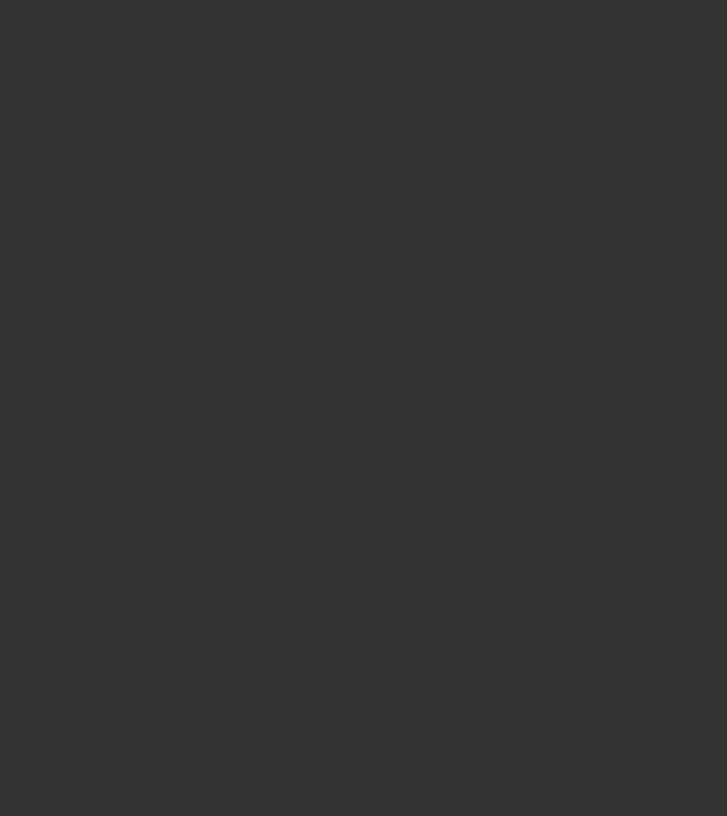
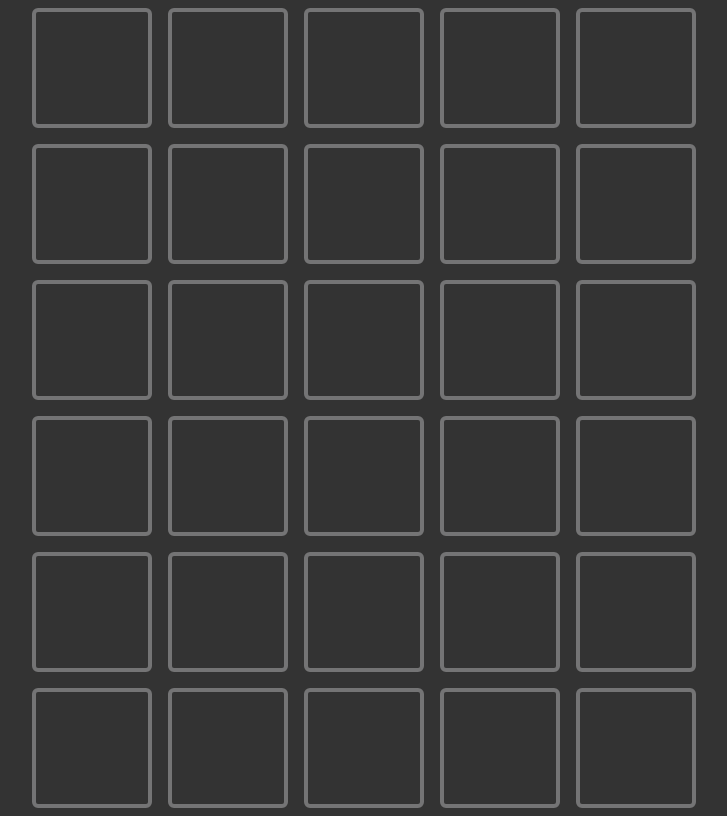
Before and after one commit to SeriousGuy888/BillzonianWordle, a Vue app: page / in a window 1280 px wide. Shown: the whole page, without its empty margins (276-1003 px from the left). Built offline with nearby package versions, Linux system fonts and the light colour scheme.

Commit message:
styles and components

```diff
--- a/src/App.vue
+++ b/src/App.vue
@@ -1,23 +1,30 @@
 <template>
-  <div></div>
+  <LetterGrid :rowContents="guesses" :width="5" :height="maxGuessCount" />
 </template>
 
 <script lang="ts">
-import { defineComponent, reactive, toRefs } from "vue";
+import { defineComponent, ref } from 'vue'
+import LetterGrid from "./components/LetterGrid.vue"
+import wordlist from "./wordlist"
 
 export default defineComponent({
   name: "App",
-  components: {},
+  components: { LetterGrid },
   setup() {
-    const state = reactive({
-      word: "?????",
-    })
+    const targetWord = ref(wordlist[Math.floor(Math.random() * wordlist.length)].toUpperCase())
+    const guesses = ref([] as string[])
+    const guessCount = 0
 
-    return { ...toRefs(state) }
+    return { targetWord, guesses, guessCount }
   },
-});
+  data() {
+    return {
+      maxGuessCount: 6
+    }
+  },
+})
 </script>
 
+
 <style>
-
 </style>
--- /dev/null
+++ b/src/components/LetterCell.vue
@@ -0,0 +1,33 @@
+<template>
+  <div class="letter-cell">
+    {{ letter }}
+  </div>
+</template>
+
+<script lang="ts">
+import { defineComponent } from 'vue'
+
+export default defineComponent({
+  props: {
+    letter: {
+      required: false,
+      type: String,
+    }
+  }
+})
+</script>
+
+<style scoped>
+.letter-cell {
+  display: flex;
+  border: 4px solid #747475;
+  border-radius: 5%;
+  padding: 2rem;
+  font-size: 3rem;
+  width: 3rem;
+  height: 3rem;
+  justify-content: center;
+  align-items: center;
+  font-weight: bold;
+}
+</style>
--- /dev/null
+++ b/src/components/LetterGrid.vue
@@ -0,0 +1,44 @@
+<template>
+  <div class="letter-grid">
+    <LetterRow
+      v-for="i in height"
+      :key="i"
+      :word="rowContents[i - 1]"
+      :length="width" />
+  </div>
+</template>
+
+<script lang="ts">
+import { defineComponent, PropType } from 'vue'
+import LetterRow from "./LetterRow.vue"
+
+export default defineComponent({
+  components: { LetterRow },
+  props: {
+    rowContents: {
+      required: true,
+      type: Array as PropType<string[]>,
+    },
+    width: {
+      required: true,
+      type: Number,
+    },
+    height: {
+      required: true,
+      type: Number,
+    },
+  },
+})
+</script>
+
+
+<style scoped>
+.letter-grid {
+  display: flex;
+  align-content: center;
+  justify-content: center;
+  flex-direction: column;
+  gap: 1rem;
+  user-select: none;
+}
+</style>
--- /dev/null
+++ b/src/components/LetterRow.vue
@@ -0,0 +1,36 @@
+<template>
+  <div class="letter-row">
+    <LetterCell
+      v-for="i in length"
+      :key="i"
+      :letter="word?.charAt(i - 1)" />
+  </div>
+</template>
+
+<script lang="ts">
+import { defineComponent } from 'vue'
+import LetterCell from "./LetterCell.vue"
+
+export default defineComponent({
+  components: { LetterCell },
+  props: {
+    word: {
+      required: false,
+      type: String,
+    },
+    length: {
+      required: true,
+      type: Number,
+    },
+  },
+})
+</script>
+
+<style scoped>
+.letter-row {
+  display: flex;
+  flex-direction: row;
+  gap: 1rem;
+  align-self: center;
+}
+</style>
--- /dev/null
+++ b/src/types/Letter.ts
@@ -0,0 +1,4 @@
+// interface Letter {
+// }
+
+// export default Letter
--- /dev/null
+++ b/src/wordlist.ts
@@ -0,0 +1,45 @@
+export default [
+  "akrat",
+  "arkat",
+  "avaka",
+  "bekog",
+  "biska",
+  "booka",
+  "braka",
+  "dairy",
+  "dzunt",
+  "enbea",
+  "enkog",
+  "fdukk",
+  "felix",
+  "fooka",
+  "fynch",
+  "grati",
+  "grati",
+  "harka",
+  "hyume",
+  "insek",
+  "jakob",
+  "neuri",
+  "oolah",
+  "oollo",
+  "qwere",
+  "refun",
+  "rekog",
+  "salut",
+  "teirs",
+  "therf",
+  "thine",
+  "twein",
+  "twine",
+  "twine",
+  "twise",
+  "twixt",
+  "twixt",
+  "tyran",
+  "unkog",
+  "unrat",
+  "uuouu",
+  "wambi",
+  "wunts",
+]
--- a/vue.config.js
+++ b/vue.config.js
@@ -1,4 +1,4 @@
-const { defineConfig } = require('@vue/cli-service')
+const { defineConfig } = require("@vue/cli-service")
 module.exports = defineConfig({
   transpileDependencies: true,
   pages: {
```
Also changed, not shown: 1 other file (tests, documents, lock files or other folders).
